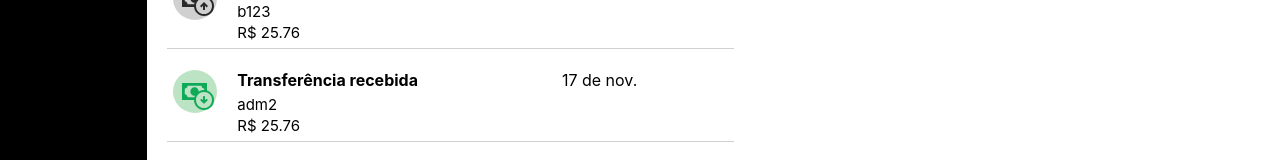
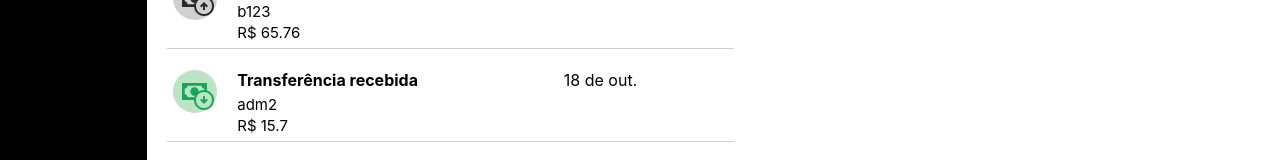
Before and after one commit to PedroMiguel7/NG-CASH, a React (Create React App) app in the folder ui/: page /home in a window 1280 px wide. Shown: the part 438-598 px from the top of the page. Built offline with nearby package versions, Linux system fonts and the light colour scheme.

Commit message:
:sparkles: feat: search by date, username and value

```diff
--- a/ui/src/app/pages/Home/home.tsx
+++ b/ui/src/app/pages/Home/home.tsx
@@ -34,7 +34,7 @@ export default function Home(Sidebar: any) {
       debitedAccountId: 1,
       creditedAccountId: 2,
       usernameTransaction: "adm2",
-      value: 25.76,
+      value: 5.76,
       createdAt: "2022-11-17 13:12:18 +0000",
     },
     {
@@ -42,7 +42,7 @@ export default function Home(Sidebar: any) {
       debitedAccountId: 2,
       creditedAccountId: 1,
       usernameTransaction: "radm23",
-      value: 25.76,
+      value: 125.76,
       createdAt: "2022-11-17 15:12:18 +0000",
     },
     {
@@ -50,7 +50,7 @@ export default function Home(Sidebar: any) {
       debitedAccountId: 1,
       creditedAccountId: 2,
       usernameTransaction: "b123",
-      value: 25.76,
+      value: 65.76,
       createdAt: "2022-11-17 15:12:18 +0000",
     },
     {
@@ -58,8 +58,8 @@ export default function Home(Sidebar: any) {
       debitedAccountId: 2,
       creditedAccountId: 1,
       usernameTransaction: "adm2",
-      value: 25.76,
-      createdAt: "2022-11-17 13:12:18 +0000",
+      value: 15.7,
+      createdAt: "2022-10-18 13:12:18 +0000",
     },
   ]);
 
@@ -73,8 +73,16 @@ export default function Home(Sidebar: any) {
 
   if (filter) {
     const exp = eval(`/${filter.replace(/[^\d\w]+/, ".*")}/i`);
-    TRANSFERENCIASFl = TRANSFERENCIAS?.filter((projetos) =>
-      exp.test(projetos.usernameTransaction.toUpperCase())
+    TRANSFERENCIASFl = TRANSFERENCIAS?.filter(
+      (tr) =>
+        exp.test(tr.usernameTransaction.toUpperCase()) ||
+        exp.test(tr.value) ||
+        exp.test(
+          new Date(tr.createdAt).toLocaleString("pt-BR", {
+            day: "2-digit",
+            month: "short",
+          })
+        )
     );
     if (TRANSFERENCIAS.length === 0) {
       emptyState = true;
```
